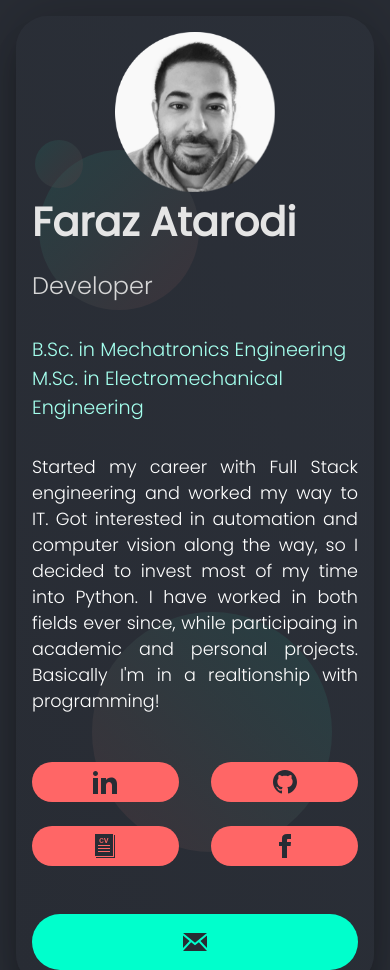
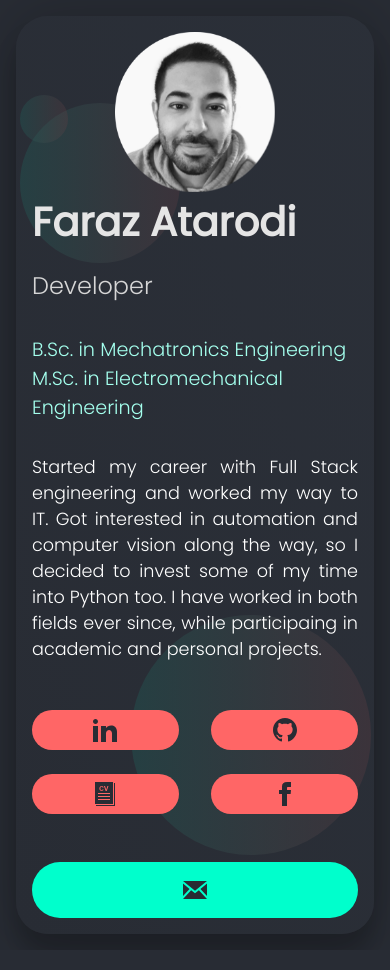
Before and after one commit to farazatarodi/website2.0, a plain HTML site: page index.html in a window 390 px wide. Shown: the top 970 px of the page. Drawn offline with Linux system fonts and the light colour scheme.

Commit message:
edited mobile css and changed circle rotate

```diff
--- a/app.js
+++ b/app.js
@@ -12,6 +12,7 @@ const degrees = document.querySelector('.degrees');
 const text = document.querySelector('.text');
 
 // Rotate comps
+const body = document.querySelector('body');
 const circle1 = document.querySelector('.circle1');
 const circle2 = document.querySelector('.circle2');
 const circle3 = document.querySelector('.circle3');
@@ -30,11 +31,6 @@ container.addEventListener('mousemove', (e) => {
   let xAxis = (window.innerWidth / 2 - e.pageX) / 75;
   let yAxis = (window.innerHeight / 2 - e.pageY) / 75;
   card.style.transform = `rotateY(${xAxis}deg) rotateX(${yAxis}deg)`;
-
-  // Rotate
-  circle1.style.transform = `rotateZ(-${(xAxis + yAxis) * 20}deg)`;
-  circle2.style.transform = `rotateZ(-${(xAxis + yAxis) * 20}deg)`;
-  circle3.style.transform = `rotateZ(${(xAxis + yAxis) * 20}deg)`;
 });
 
 // Animate in
@@ -81,11 +77,6 @@ container.addEventListener('mouseleave', (e) => {
   degrees.style.transform = 'translateZ(0px)';
   text.style.transform = 'translateZ(0px)';
 
-  // Rotate back
-  circle1.style.transform = 'rotateZ(0deg)';
-  circle2.style.transform = 'rotateZ(0deg)';
-  circle3.style.transform = 'rotateZ(0deg)';
-
   // Remove Shadow
   title_sh.style.color = 'rgba(0, 0, 0, 0)';
   img_sh.style.background = 'rgba(0, 0, 0, 0)';
@@ -97,3 +88,23 @@ container.addEventListener('mouseleave', (e) => {
   degrees_sh.style.color = `rgba(0, 0, 0, 0)`;
   text_sh.style.color = `rgba(0, 0, 0, 0)`;
 });
+
+function getCenter(element) {
+  const { left, top, width, height } = element.getBoundingClientRect();
+  return { x: left + width / 2, y: top + height / 2 };
+}
+const c1Center = getCenter(circle1);
+const c2Center = getCenter(circle2);
+const c3Center = getCenter(circle3);
+
+// circle rotate with mouse
+body.addEventListener('mousemove', ({ clientX, clientY }) => {
+  const c1A = Math.atan2(clientY - c1Center.y, clientX - c1Center.x);
+  const c2A = Math.atan2(clientY - c2Center.y, clientX - c2Center.x);
+  const c3A = Math.atan2(clientY - c3Center.y, clientX - c3Center.x);
+
+  // Rotate
+  circle1.style.transform = `rotate(${c1A}rad)`;
+  circle2.style.transform = `rotate(${c2A}rad)`;
+  circle3.style.transform = `rotate(${c3A}rad)`;
+});
--- a/index.html
+++ b/index.html
@@ -32,10 +32,9 @@
             <p class="text-sh">
               Started my career with Full Stack engineering and worked my way to
               IT. Got interested in automation and computer vision along the
-              way, so I decided to invest most of my time into Python. I have
-              worked in both fields ever since, while participaing in academic
-              and personal projects. Basically I'm in a realtionship with
-              programming!
+              way, so I decided to invest some of my time into Python too. I
+              have worked in both fields ever since, while participaing in
+              academic and personal projects.
             </p>
             <div class="socials-sh">
               <button>1</button>
@@ -63,10 +62,9 @@
             <p class="text">
               Started my career with Full Stack engineering and worked my way to
               IT. Got interested in automation and computer vision along the
-              way, so I decided to invest most of my time into Python. I have
-              worked in both fields ever since, while participaing in academic
-              and personal projects. Basically I'm in a realtionship with
-              programming!
+              way, so I decided to invest some of my time into Python too. I
+              have worked in both fields ever since, while participaing in
+              academic and personal projects.
             </p>
             <div class="socials">
               <a
@@ -143,9 +141,11 @@
         </div>
       </div>
     </div>
-    <div class="circle1"></div>
-    <div class="circle2"></div>
-    <div class="circle3"></div>
+    <div class="circle-container">
+      <div class="circle1"></div>
+      <div class="circle2"></div>
+      <div class="circle3"></div>
+    </div>
     <script src="./app.js"></script>
   </body>
 </html>
--- a/style-mobile.css
+++ b/style-mobile.css
@@ -15,102 +15,22 @@
       rgba(44, 49, 58, 0.75),
       rgba(40, 44, 52, 0.7)
     );
-    box-shadow: 0 1.5rem 1.5rem rgba(0, 0, 0, 0.2),
-      0px 0px 3.5rem rgba(0, 0, 0, 0.2);
-    border-radius: 2rem;
-  }
-
-  .content {
-    position: relative;
-  }
-
-  .photo img {
-    transition: all 0.5s ease-out;
-  }
-
-  .photo {
-    min-height: 10vh;
-    display: flex;
-    align-items: center;
-    justify-content: center;
   }
 
   .info h1 {
     font-size: 2.5rem;
-    transition: all 0.5s ease-out;
-    color: #e5e5e5;
-  }
-
-  .info h3 {
-    font-size: 1.5rem;
-    padding: 1rem 0rem;
-    color: rgb(214, 214, 214);
-    font-weight: lighter;
-    transition: all 0.5s ease-out;
-  }
-
-  .degrees {
-    font-size: 1.2rem;
-    padding: 1rem 0rem;
-    color: #a4ffed;
-    font-weight: lighter;
-    transition: all 0.5s ease-out;
-  }
-
-  .text {
-    font-size: 1.1rem;
-    padding: 1rem 0rem;
-    color: white;
-    font-weight: lighter;
-    transition: all 0.5s ease-out;
-    text-align: justify;
   }
 
   .socials {
-    display: flex;
-    padding: 1rem 0rem;
-    justify-content: space-between;
-    transition: all 0.5s ease-out;
     flex-wrap: wrap;
     gap: 0.5rem;
   }
 
   .socials .button {
     padding: 0.5rem;
-    border-radius: 2rem;
     font-weight: bold;
-    color: #585858;
-    background: rgb(255, 102, 102);
-    border: none;
-    cursor: pointer;
     margin-top: 1rem;
     width: 45%;
-    justify-content: center;
-    display: flex;
-  }
-
-  svg {
-    fill: #282c34;
-  }
-
-  .contact {
-    margin-top: 2rem;
-    display: grid;
-  }
-
-  .contact .button {
-    width: 100%;
-    padding: 1rem 0rem;
-    background: #00ffcc;
-    border: none;
-    color: black;
-    cursor: pointer;
-    border-radius: 2rem;
-    font-weight: bolder;
-    font-size: 1rem;
-    transition: all 0.5s ease-out;
-    cursor: pointer;
-    align-items: center;
     justify-content: center;
     display: flex;
   }
@@ -119,54 +39,9 @@
     display: none;
   }
 
-  .circle1 {
-    position: relative;
-    width: 10rem;
-    height: 10rem;
-    background: linear-gradient(
-      to right bottom,
-      rgba(0, 255, 204, 0.3),
-      rgba(255, 102, 102, 0.3)
-    );
+  .circle-container {
+    min-width: 90%;
+    min-height: 80%;
     position: absolute;
-    top: 15%;
-    left: 10%;
-    border-radius: 50%;
-    z-index: -1;
-    transition: all 0.5s ease-out;
-  }
-
-  .circle2 {
-    position: relative;
-    width: 3rem;
-    height: 3rem;
-    background: linear-gradient(
-      to right bottom,
-      rgba(0, 255, 204, 0.3),
-      rgba(255, 102, 102, 0.3)
-    );
-    position: absolute;
-    top: 14%;
-    left: 9%;
-    border-radius: 50%;
-    z-index: -1;
-    transition: all 0.5s ease-out;
-  }
-
-  .circle3 {
-    position: relative;
-    width: 15rem;
-    height: 15rem;
-    background: linear-gradient(
-      to left bottom,
-      rgba(0, 255, 204, 0.3),
-      rgba(255, 102, 102, 0.3)
-    );
-    position: absolute;
-    bottom: 15%;
-    right: 15%;
-    border-radius: 50%;
-    z-index: -10;
-    transition: all 0.5s ease-out;
   }
 }
--- a/style.css
+++ b/style.css
@@ -57,21 +57,24 @@ body {
   justify-content: center;
 }
 
+.circle-container {
+  height: 70%;
+  width: 45%;
+  position: absolute;
+}
+
 .circle1 {
   position: relative;
   width: 10rem;
   height: 10rem;
   background: linear-gradient(
-    to right bottom,
+    to right,
     rgba(0, 255, 204, 0.3),
     rgba(255, 102, 102, 0.3)
   );
   position: absolute;
-  top: 15%;
-  left: 29%;
   border-radius: 50%;
-  z-index: -1;
-  transition: all 0.5s ease-out;
+  top: 1%;
 }
 
 .circle2 {
@@ -79,16 +82,12 @@ body {
   width: 3rem;
   height: 3rem;
   background: linear-gradient(
-    to right bottom,
+    to right,
     rgba(0, 255, 204, 0.3),
     rgba(255, 102, 102, 0.3)
   );
   position: absolute;
-  top: 14%;
-  left: 28.5%;
   border-radius: 50%;
-  z-index: -1;
-  transition: all 0.5s ease-out;
 }
 
 .circle3 {
@@ -96,16 +95,14 @@ body {
   width: 15rem;
   height: 15rem;
   background: linear-gradient(
-    to left bottom,
+    to right,
     rgba(0, 255, 204, 0.3),
     rgba(255, 102, 102, 0.3)
   );
   position: absolute;
-  bottom: 15%;
-  right: 25%;
   border-radius: 50%;
-  z-index: -10;
-  transition: all 0.5s ease-out;
+  right: 0;
+  bottom: 0;
 }
 
 .info h1 {
```
